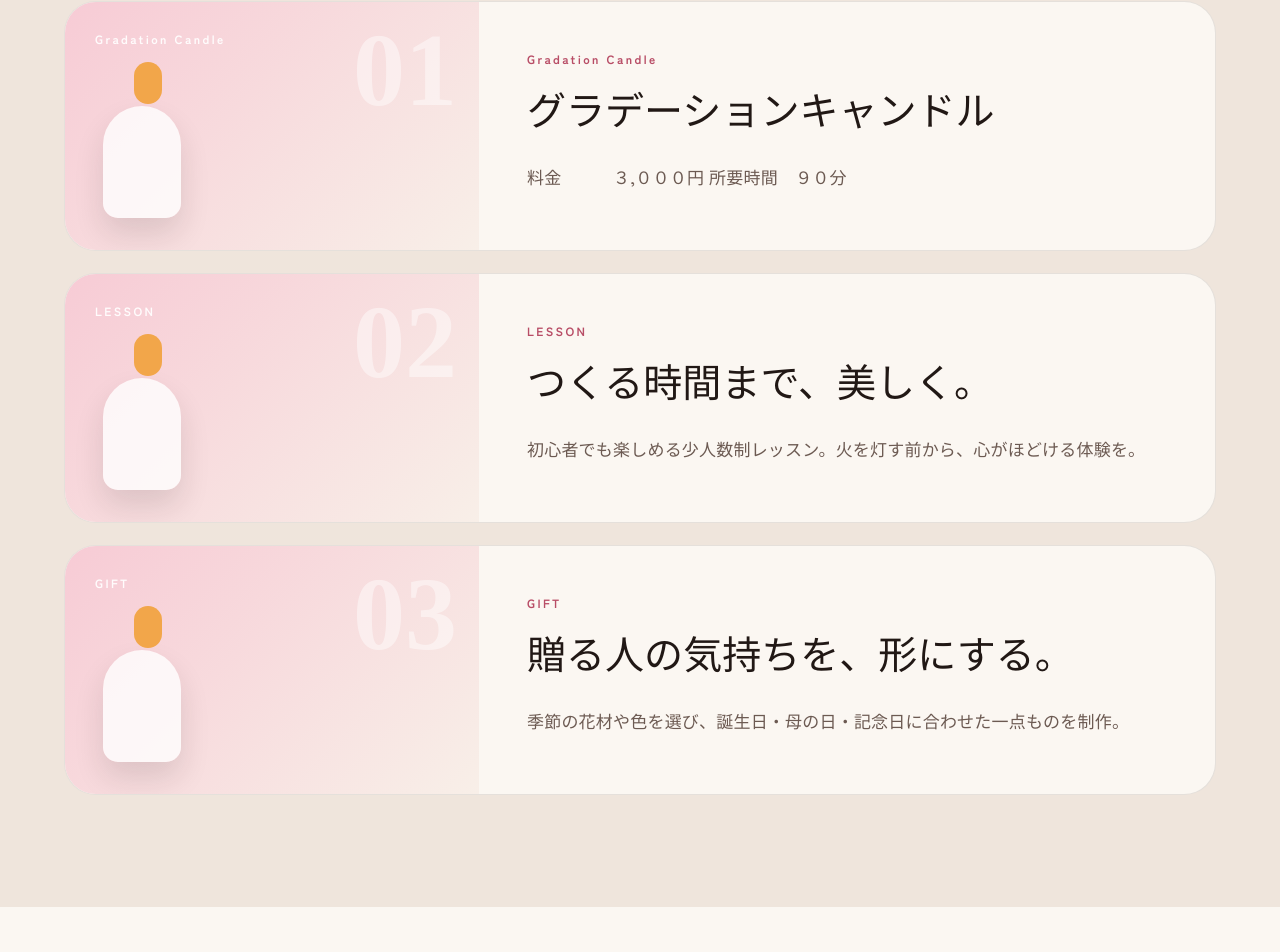
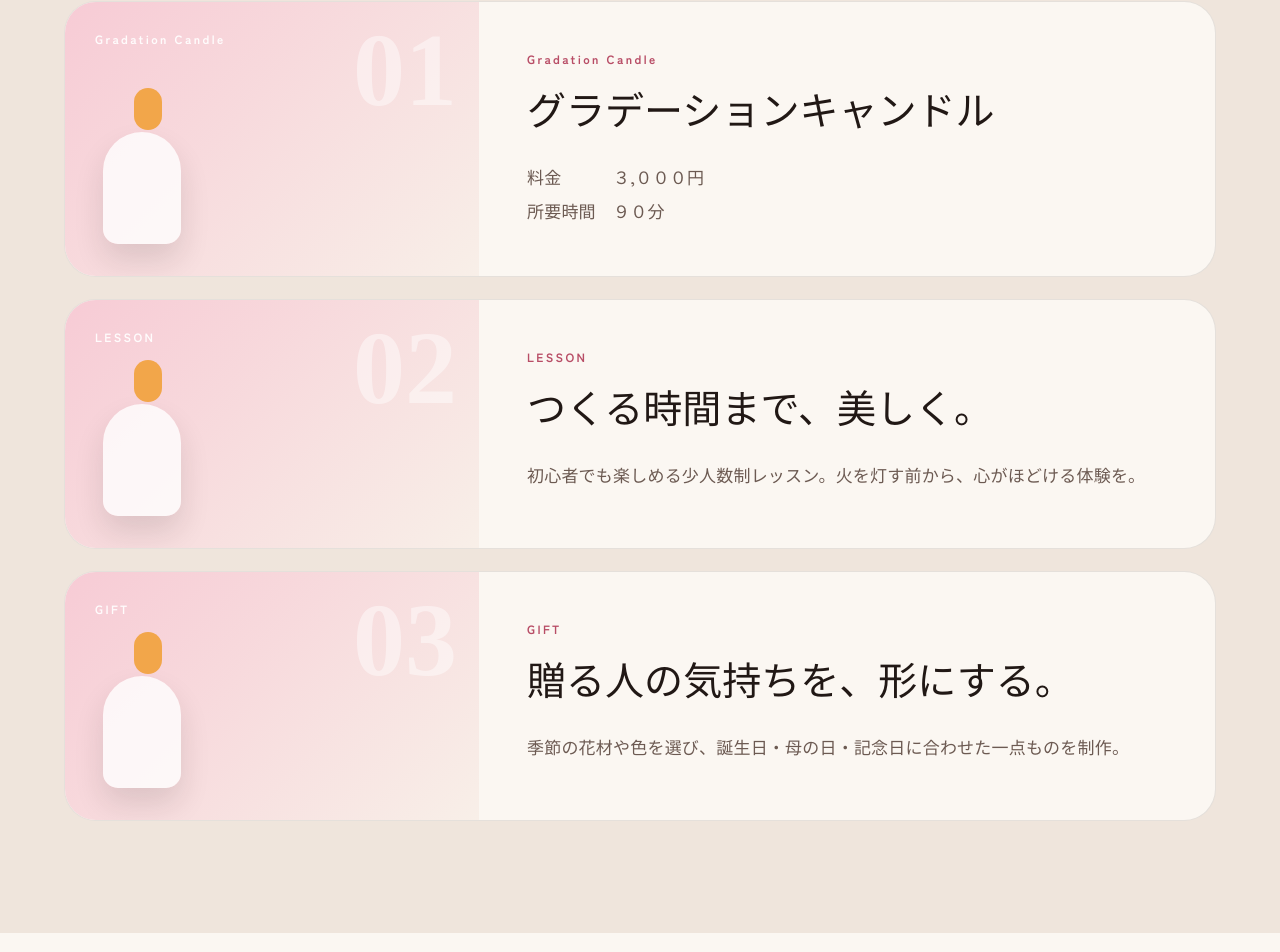
Before and after one commit to bschoice/sakura-candle-demo, a React (Vite) app: page / in a window 1280 px wide. Shown: the part 2489-3441 px from the top of the page. Built offline with nearby package versions, Linux system fonts and the light colour scheme.

Commit message:
Preserve lesson detail line breaks

```diff
--- a/src/lesson.css
+++ b/src/lesson.css
@@ -22,6 +22,11 @@
   color: #6c5a52;
 }
 
+/* レッスン詳細の改行をそのまま表示 */
+.workContent p:last-child {
+  white-space: pre-line;
+}
+
 @media (max-width: 900px) {
   .lessonTitle {
     grid-template-columns: 1fr;
```
